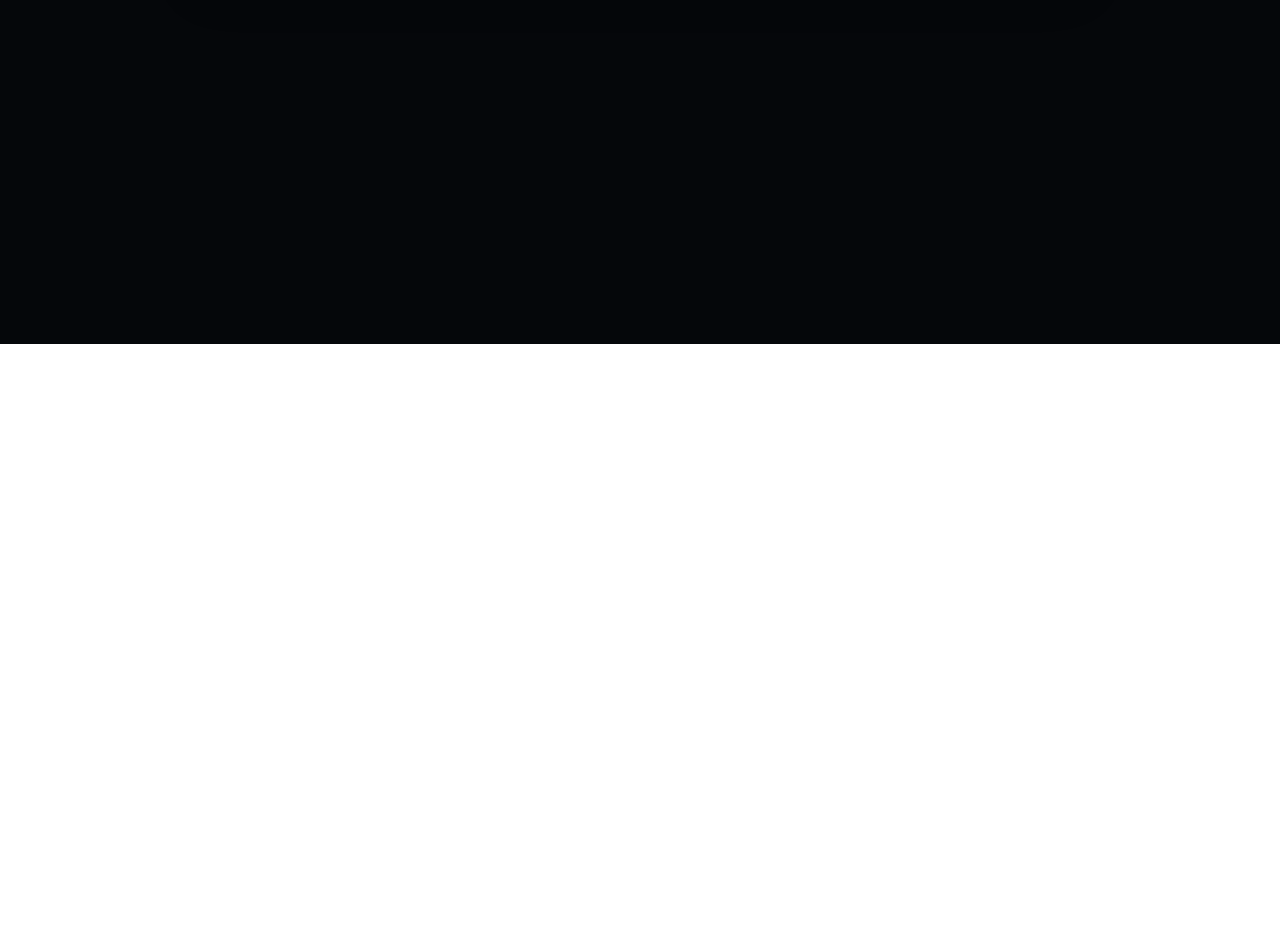
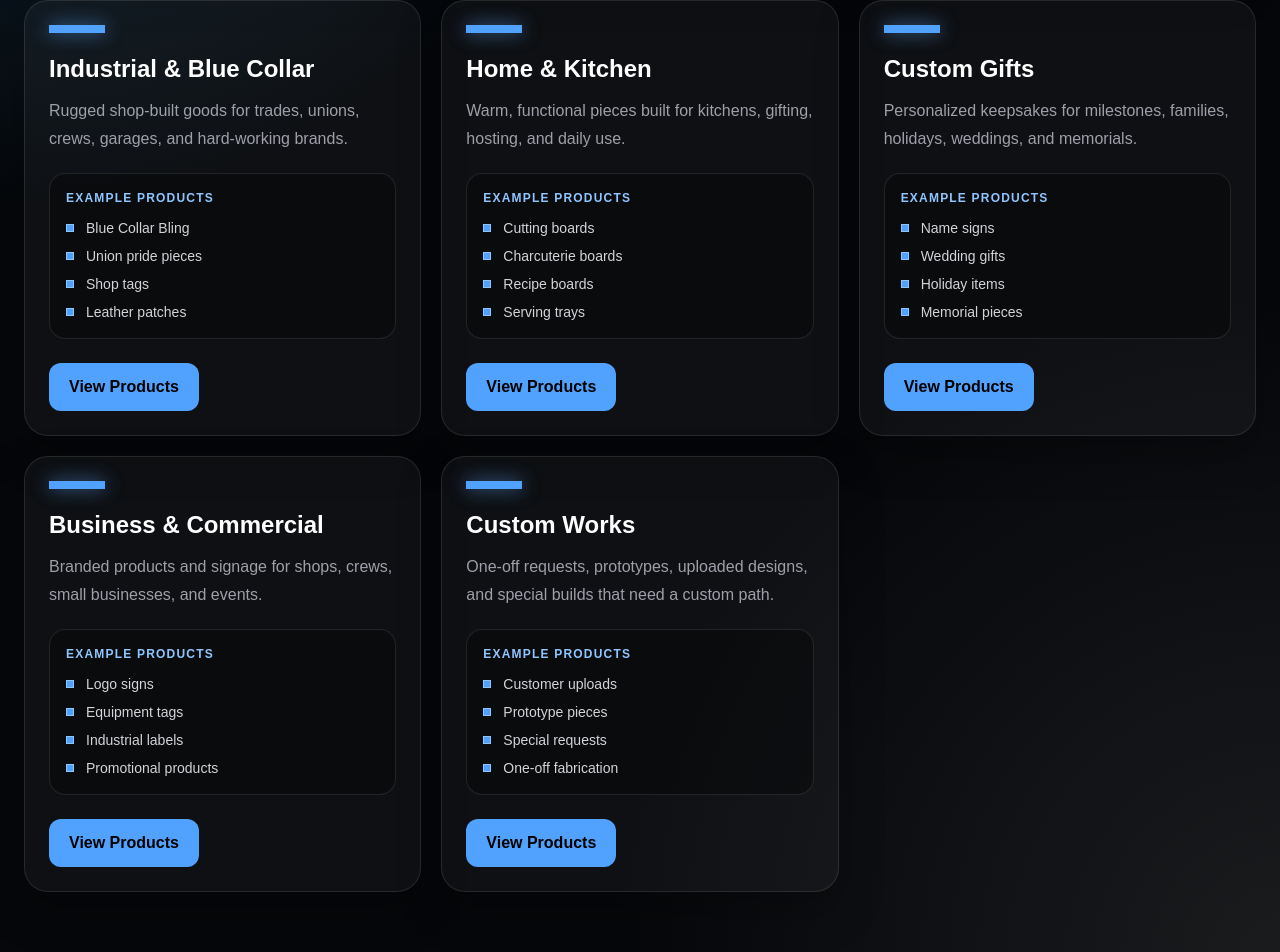
Before and after one commit to davemeeks64-hash/gradeline-supply, a Next.js app: page /collections in a window 1280 px wide. Shown: the part 456-1408 px from the top of the page. Before the commit the page ends 800 px from the top, so only its background shows below. Built offline with nearby package versions, Linux system fonts and the light colour scheme.

Commit message:
Improved collections page

```diff
--- a/src/app/collections/page.tsx
+++ b/src/app/collections/page.tsx
@@ -1,9 +1,71 @@
 import Link from "next/link";
+
+const collections = [
+  {
+    title: "Industrial & Blue Collar",
+    description:
+      "Rugged shop-built goods for trades, unions, crews, garages, and hard-working brands.",
+    examples: [
+      "Blue Collar Bling",
+      "Union pride pieces",
+      "Shop tags",
+      "Leather patches",
+    ],
+  },
+  {
+    title: "Home & Kitchen",
+    description:
+      "Warm, functional pieces built for kitchens, gifting, hosting, and daily use.",
+    examples: [
+      "Cutting boards",
+      "Charcuterie boards",
+      "Recipe boards",
+      "Serving trays",
+    ],
+  },
+  {
+    title: "Custom Gifts",
+    description:
+      "Personalized keepsakes for milestones, families, holidays, weddings, and memorials.",
+    examples: [
+      "Name signs",
+      "Wedding gifts",
+      "Holiday items",
+      "Memorial pieces",
+    ],
+  },
+  {
+    title: "Business & Commercial",
+    description:
+      "Branded products and signage for shops, crews, small businesses, and events.",
+    examples: [
+      "Logo signs",
+      "Equipment tags",
+      "Industrial labels",
+      "Promotional products",
+    ],
+  },
+  {
+    title: "Custom Works",
+    description:
+      "One-off requests, prototypes, uploaded designs, and special builds that need a custom path.",
+    examples: [
+      "Customer uploads",
+      "Prototype pieces",
+      "Special requests",
+      "One-off fabrication",
+    ],
+  },
+];
 
 export default function CollectionsPage() {
   return (
-    <main className="min-h-screen bg-[#05070a] px-6 py-16 text-white">
-      <section className="mx-auto max-w-4xl rounded-3xl border border-white/10 bg-gradient-to-br from-zinc-950 via-zinc-900 to-blue-950/40 p-8 shadow-2xl md:p-12">
+    <main className="min-h-screen bg-[#05070a] text-white">
+      <section className="relative overflow-hidden px-6 py-16">
+        <div className="absolute inset-0 bg-[radial-gradient(circle_at_top_left,_rgba(56,139,196,0.28),_transparent_35%),radial-gradient(circle_at_bottom_right,_rgba(80,80,80,0.28),_transparent_35%)]" />
+
+        <div className="relative mx-auto max-w-7xl">
+          <div className="rounded-3xl border border-white/10 bg-gradient-to-br from-zinc-950 via-zinc-900 to-blue-950/40 p-8 shadow-2xl md:p-12">
             <p className="text-sm font-bold uppercase tracking-widest text-blue-300">
               Gradeline Supply Co.
             </p>
@@ -11,8 +73,8 @@ export default function CollectionsPage() {
               Collections
             </h1>
             <p className="mt-5 max-w-2xl text-lg leading-8 text-zinc-300">
-          Industrial goods, custom gifts, business branding, and shop-built
-          products will live here soon.
+              Shop-ready categories for custom engraving, business branding,
+              home goods, gifts, and one-off builds.
             </p>
             <Link
               href="/"
@@ -20,6 +82,43 @@ export default function CollectionsPage() {
             >
               Back to Home
             </Link>
+          </div>
+
+          <div className="mt-8 grid gap-5 md:grid-cols-2 lg:grid-cols-3">
+            {collections.map((collection) => (
+              <article
+                key={collection.title}
+                className="rounded-3xl border border-white/10 bg-white/[0.04] p-6 shadow-[0_18px_45px_rgba(0,0,0,0.28)] transition hover:border-blue-300/40 hover:bg-white/[0.07]"
+              >
+                <div className="h-2 w-14 bg-blue-400 shadow-[0_0_18px_rgba(96,165,250,0.65)]" />
+                <h2 className="mt-5 text-2xl font-black">
+                  {collection.title}
+                </h2>
+                <p className="mt-3 leading-7 text-zinc-400">
+                  {collection.description}
+                </p>
+
+                <div className="mt-5 rounded-2xl border border-white/10 bg-black/30 p-4">
+                  <p className="text-xs font-bold uppercase tracking-widest text-blue-300">
+                    Example Products
+                  </p>
+                  <ul className="mt-3 grid gap-2 text-sm text-zinc-300">
+                    {collection.examples.map((example) => (
+                      <li key={example} className="flex items-center gap-3">
+                        <span className="h-2 w-2 border border-blue-300 bg-blue-400" />
+                        {example}
+                      </li>
+                    ))}
+                  </ul>
+                </div>
+
+                <button className="mt-6 rounded-xl bg-blue-400 px-5 py-3 font-bold text-black transition hover:bg-blue-300">
+                  View Products
+                </button>
+              </article>
+            ))}
+          </div>
+        </div>
       </section>
     </main>
   );
```
Lines whose indentation alone changed are shown as unchanged.
